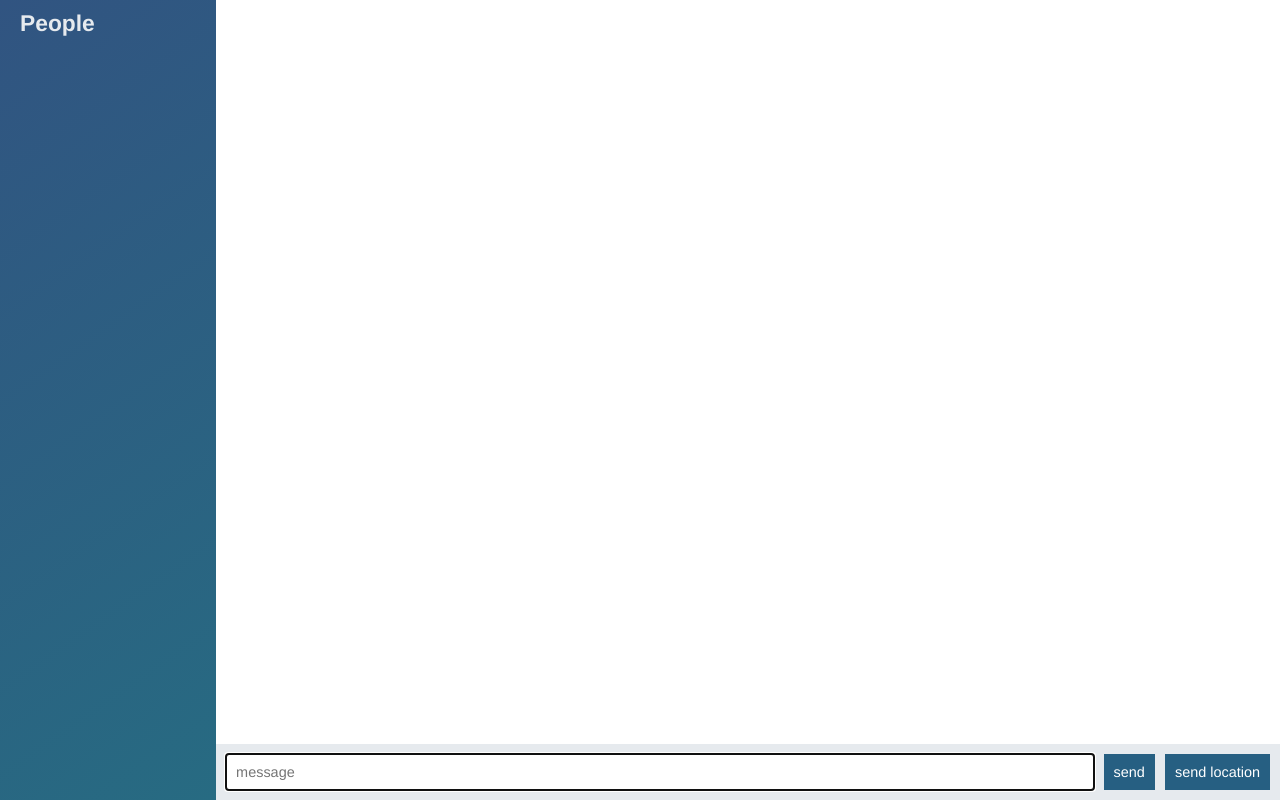
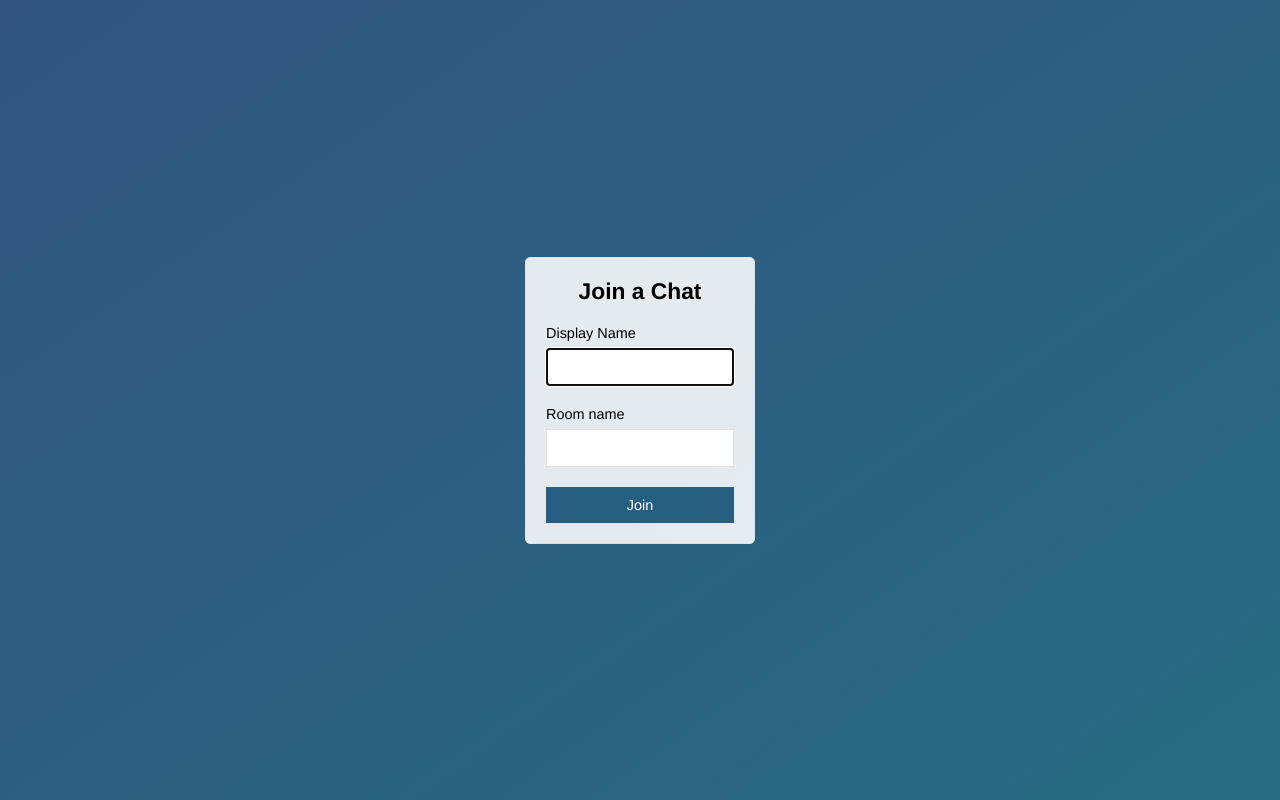
Before and after one commit to gagan86nagpal/chat-app, a website: page public/index.html in a window 1280 px wide. Drawn offline with nearby package versions, Linux system fonts and the light colour scheme; no server answers.

Commit message:
ADD join page that submits to chat.html

```diff
--- a/public/index.html
+++ b/public/index.html
@@ -1,51 +1,33 @@
 <!DOCTYPE html>
-
 <html>
     <head>
         <meta charset="utf-8">
-        <link rel="stylesheet" href="css/styles.css" />
+        <title> Join | ChatApp </title>
+        <meta name="viewport" content="width=device-width, initial-scale=1, user-scalable=no">
+        <link rel = "stylesheet" href = "css/styles.css" >
     </head>
-    <body class="chat">
-        <div class="chat__sidebar">
-            <h3> People</h3>
-            <div id="users"> </div>
+    <body class="centered-form">
+        <div class="centered-form__form">
+            <form action="/chat.html">
+                <div class ="form-field">
+                    <h3> Join a Chat</h3>
+                </div>
+
+                <div class ="form-field">
+                    <label> Display Name</label>
+                    <input type="text" name="name"  autofocus/>
+                </div>
+                <div class ="form-field">
+                    <label> Room name</label>
+                    <input type="text" name="room" />
+                </div>
+                <div class ="form-field">
+                    <button> Join</button>
+                </div>
+            </form>
         </div>
-        <div class="chat__main" >
-            <ol id="messages" class="chat__messages"> </ol>
-            <div class="chat__footer">
-                 <form id="message-form">
-                    <input name ="message" type="text" placeholder="message" autofocus autocomplete="off" />
-                    <button>send </button>
-                </form>
-                <button id="location-button">send location </button>
-            </div>
-        </div>
-        <script id="message-template" type="text/template" >
-            <li class="message">
-                <div class="message__title">
-                    <h4>{{from}} </h4>
-                    <span> {{createdAt}} </span>
-                </div>
-                <div class="message__body">
-                    <p> {{text}} </p>
-                </div>
-            </li>
-        </script>
-        <script id="location-message-template" type="text/template" >
-            <li class="message">
-                <div class="message__title">
-                    <h4>{{from}} </h4>
-                    <span> {{createdAt}} </span>
-                </div>
-                <div class="message__body">
-                    <a href="{{url}}" target="_blank"> My Current Location</a>
-                </div>
-            </li>
-        </script>
-        <script src="/socket.io/socket.io.js">  </script>
-        <script src ="js/libs/jquery-3.3.1.min.js" > </script>
-        <script src="/js/index.js"> </script>
-        <script src="js/libs/moment.js"> </script>
-        <script src = "js/libs/mustache.js"> </script>
+
     </body>
+
+
 </html>
```
Also changed, not shown: public/chat.html (added, +53 -0 lines), public/js/chat.js (renamed from public/js/index.js).
